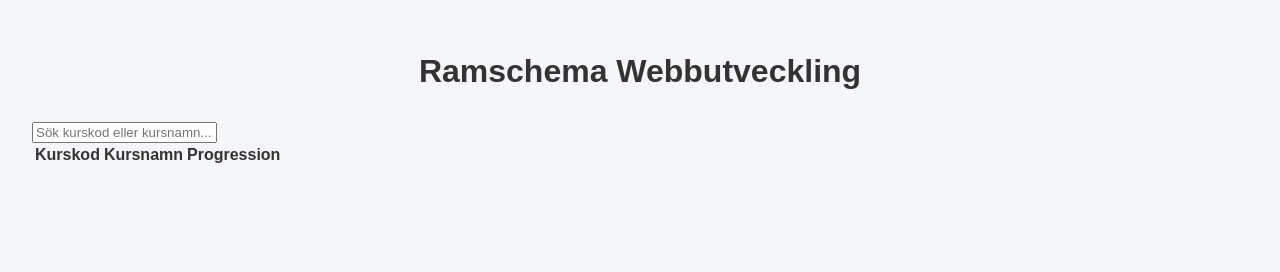
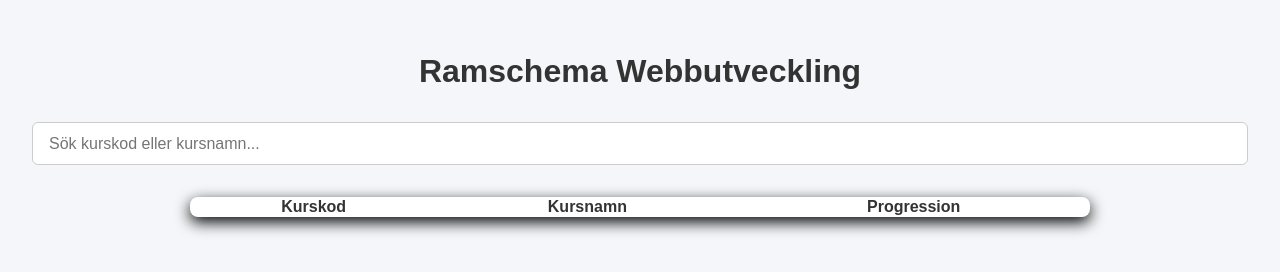
Before and after one commit to emmaagren/Lab2, a website: page vite projekt, lab2/index.html in a window 1280 px wide. Drawn offline with Linux system fonts and the light colour scheme; files that its build step writes are made by us from their sources; no server answers.

Commit message:
200 timmars felsökning och onödigt ändrande

```diff
--- a/vite projekt, lab2/index.html
+++ b/vite projekt, lab2/index.html
@@ -26,6 +26,6 @@
         </tbody>
     </table>
 
-    <script src="main.js"></script>
+    <script type="module" src="/src/main.js"></script>
 </body>
 </html>
--- a/vite projekt, lab2/src/main.js
+++ b/vite projekt, lab2/src/main.js
@@ -1,4 +1,3 @@
-"use strict"
 
 //Lägger till variabler.
 let courses = [];
@@ -16,6 +15,7 @@ async function fetchCourses() {
     }
 
     courses = await response.json();
+    console.log(courses);
     filteredCourses = courses;
     renderTable(filteredCourses);
 
@@ -32,13 +32,13 @@ function renderTable(data) {
   data.forEach(course => {
     const row = document.createElement("tr");
 
-     row.innerHTML = `
-     <td>${course.code}</td>
-     <td>${course.coursename}</td>
-     <td>${course.progression}</td>
+    row.innerHTML = `
+          <td>${course.code}</td>
+          <td>${course.coursename}</td>
+          <td>${course.progression}</td>
      `;
 
-     tableBody.appendChild(row);
+    tableBody.appendChild(row);
   });
 }
 
@@ -63,7 +63,7 @@ function sortCourses(property) {
 }
 
 //Filtrering
-function filteredCourses(searchTerm) {
+function filterCourses(searchTerm) {
   searchTerm = searchTerm.toLowerCase();
 
   filteredCourses = courses.filter(course =>
@@ -77,11 +77,13 @@ function filteredCourses(searchTerm) {
 }
 
 //Eventlisteners
+document.addEventListener("DOMContentLoaded" , () => {
+
 document.getElementById("sortCode").addEventListener("click", () => {
   sortCourses("code");
 });
 
-document.getElementById("sortname").addEventListener("click", () => {
+document.getElementById("sortName").addEventListener("click", () => {
   sortCourses("coursename");
 });
 
@@ -90,8 +92,9 @@ document.getElementById("sortProgression").addEventListener("click", () => {
 });
 
 document.getElementById("search").addEventListener("input", (e) => {
-  filteredCourses(e.target.value);
+  filterCourses(e.target.value);
+})
+
+ fetchCourses();
+
 });
-
-//Kör när sidan laddas
-fetchCourses();
--- a/vite projekt, lab2/src/style.css
+++ b/vite projekt, lab2/src/style.css
@@ -14,3 +14,27 @@ h1 {
   text-align: center;
   margin-bottom: 2rem;
 }
+
+/* Sökfältet */
+#search {
+  display: block;
+  width: 100%;
+  margin: 0 auto 2rem auto;
+  padding: 0.7rem 1rem;
+  font-size: 1rem;
+  border: 1px solid #ccc;
+  border-radius: 6px;
+  transition: 0.2s ease;
+}
+
+/* Tabell*/
+table {
+  width: 100%;
+  max-width: 900px;
+  margin: 0 auto;
+  border-collapse: collapse;
+  background-color: #fff;
+  border-radius: 8px;
+  overflow: hidden;
+  box-shadow: 0 5px 15px black;
+}
```
